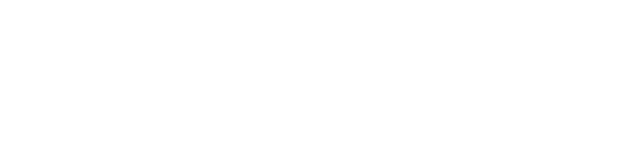
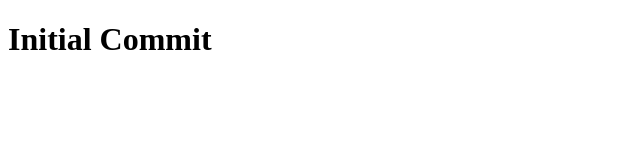
Before and after one commit to prasaddeshmukhj/learning-web-development, a plain HTML site: page index.html in a window 1280 px wide. Shown: the whole page, without its empty margins (0-640 px from the left). Drawn offline with Linux system fonts and the light colour scheme.

Commit message:
Initial Commit

```diff
--- a/index.html
+++ b/index.html
@@ -7,6 +7,6 @@
     <title>Document</title>
 </head>
 <body>
-
+    <h1> Initial Commit</h1>
 </body>
 </html>
```
